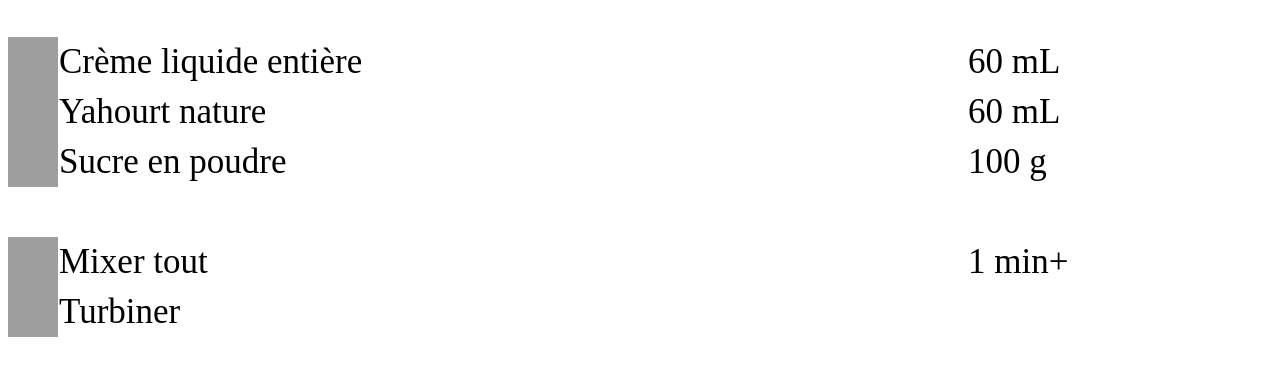
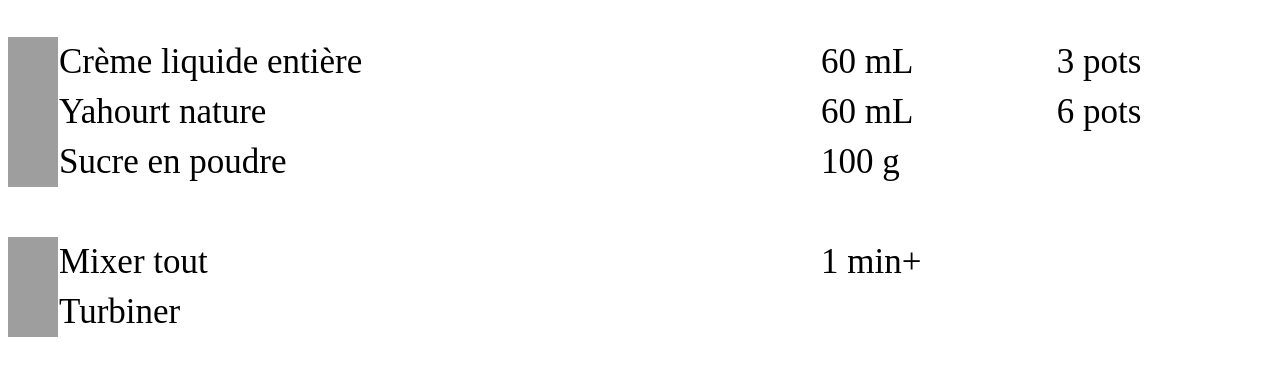
Before and after one commit to upkanet/recettes, a plain HTML site: page glaces/yahourt.htm in a window 1280 px wide. Shown: the part 112-488 px from the top of the page. Drawn offline with Linux system fonts and the light colour scheme; grey boxes are pictures that could not be loaded; a web font is replaced by a local one.

Commit message:
fix:yogurt

```diff
--- a/glaces/yahourt.htm
+++ b/glaces/yahourt.htm
@@ -10,11 +10,11 @@
 <body>
     <h1>Frozen Yogurt <a href="./"><img src="../img/folder-up.png"></a></h1>
     <table>
-        <tr><td class="poids"></td><td>Crème liquide entière</td><td>60 mL</td></tr>
-        <tr><td class="poids"></td><td>Yahourt nature</td><td>60 mL</td></tr>
-        <tr><td class="poids"></td><td>Sucre en poudre</td><td>100 g</td></tr>
+        <tr><td class="poids"></td><td>Crème liquide entière</td><td>60 mL</td><td>3 pots</td></tr>
+        <tr><td class="poids"></td><td>Yahourt nature</td><td>60 mL</td><td>6 pots</td></tr>
+        <tr><td class="poids"></td><td>Sucre en poudre</td><td colspan="2">100 g</td></tr>
         <tr class="vide"></tr>
-        <tr><td class="action"></td><td>Mixer tout</td><td>1 min+</td></tr>
+        <tr><td class="action"></td><td>Mixer tout</td><td colspan="2">1 min+</td></tr>
         <tr><td class="action"></td><td>Turbiner</td></tr>
     </table>
 </body>
```
